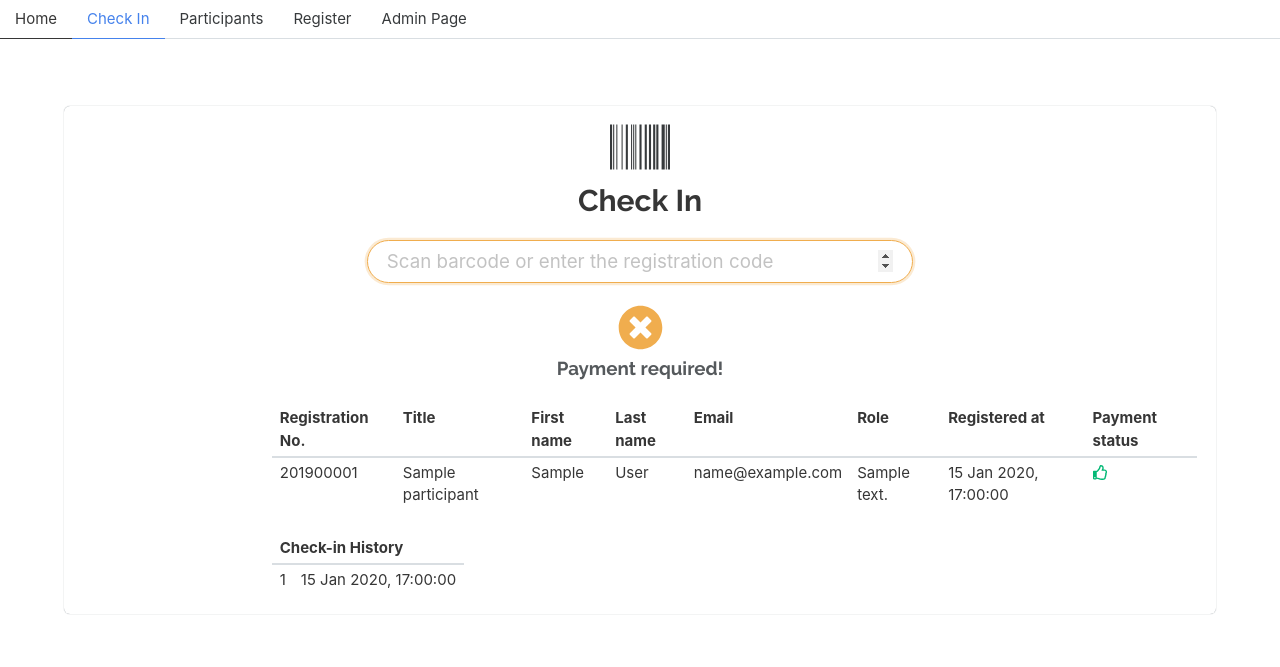
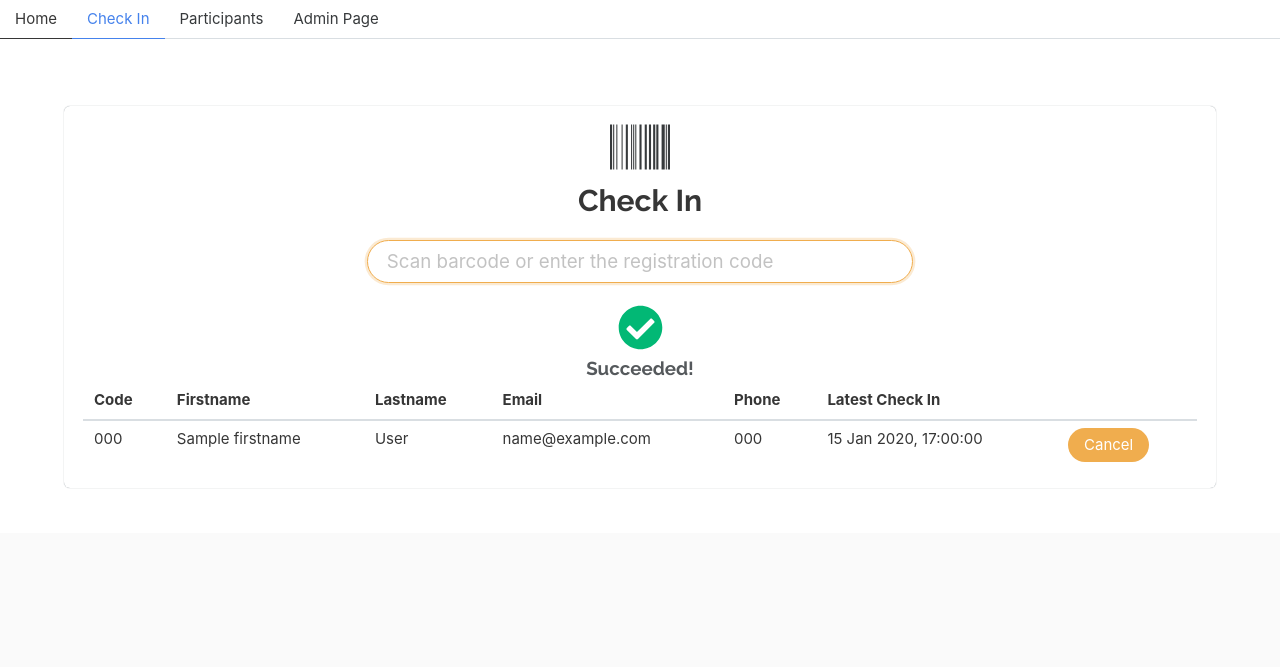
Before and after one commit to likit/anherf, a Flask app: template app/templates/barcode.html in a window 1280 px wide. Shown: the top 667 px of the page. Run offline with Flask 2, Linux system fonts and the light colour scheme; tables that the repository leaves empty hold one stand-in row (values such as "Sample post"); the template is opened without the code that fills it: values that come from a table or form of the project are taken from there, most other values are stand-ins (such as "Sample title", 1, 10 or a date in 2020); parts of the project's set-up code (start-up, migrations or seed data) failed here and were passed over; some libraries are stand-ins or nearby versions.

Commit message:
updated the program using HTMX
added code that loads data from google sheet

```diff
--- a/app/main.py
+++ b/app/main.py
@@ -2,31 +2,35 @@
 
 import os
 import datetime
+import gspread
+import arrow
 import click
 import time
+import pandas as pd
 from sys import stderr
-import barcode
-import pandas as pd
-import numpy as np
+# import barcode
 import pytz
-from barcode.writer import ImageWriter
+# from barcode.writer import ImageWriter
 from flask import (Flask, jsonify, render_template,
-                    send_file, request, url_for, redirect)
+                   send_file, request, url_for, redirect, flash, make_response)
 from flask_mail import Message, Mail
 from flask_sqlalchemy import SQLAlchemy
 from flask_migrate import Migrate
 from flask_admin import Admin
 from flask_wtf import FlaskForm
 from wtforms import StringField, SubmitField, SelectField, BooleanField
+from dotenv import load_dotenv
 
-bnk = pytz.timezone('Asia/Bangkok')
-YEAR = 2019
+load_dotenv()
+
+bangkok = pytz.timezone('Asia/Bangkok')
+YEAR = arrow.now(tz=bangkok).date()
 SENDER = 'likit.pre@mahidol.edu'
 
 mail = Mail()
 admin = Admin()
 
-basedir =  os.path.dirname(os.path.abspath(__file__))
+basedir = os.path.dirname(os.path.abspath(__file__))
 qrimage_dir = os.path.join(basedir, 'static/barcodes')
 
 app = Flask(__name__, static_url_path='/static')
@@ -36,7 +40,8 @@ app.config['MAIL_USERNAME'] = SENDER
 app.config['MAIL_USE_TLS'] = True
 app.config['MAIL_PORT'] = 587
 app.config['MAIL_PASSWORD'] = os.environ.get('MAIL_PASSWORD')
-app.config['SQLALCHEMY_DATABASE_URI'] = 'postgres+psycopg2://postgres@pg/anhperf_dev'
+app.config['SQLALCHEMY_DATABASE_URI'] = os.environ.get('DATABASE_URL').replace('://', 'ql://', 1)
+app.config['SQLALCHEMY_TRACK_MODIFICATIONS'] = False
 app.config['SECRET_KEY'] = os.environ.get('SECRET_KEY')
 mail.init_app(app)
 admin.init_app(app)
@@ -48,16 +53,20 @@ from .models import *
 
 from flask_admin.contrib.sqla import ModelView
 
-admin.add_view(ModelView(Participant,db.session))
-admin.add_view(ModelView(Registration,db.session))
+admin.add_view(ModelView(Participant, db.session))
+admin.add_view(ModelView(Registration, db.session))
 admin.add_view(ModelView(CheckIn, db.session))
 admin.add_view(ModelView(Role, db.session))
 
+gc = gspread.service_account(filename=os.environ.get('GOOGLE_JSON_KEYFILE'))
+
 
 def timezoned(value):
-    return value.astimezone(pytz.timezone('Asia/Bangkok')).strftime('%d %b %Y, %H:%M:%S')
+    return value.astimezone(bangkok).strftime('%d %b %Y, %H:%M:%S')
+
 
 app.jinja_env.filters['timezoned'] = timezoned
+
 
 class ParticipantForm(FlaskForm):
     email = StringField('Email')
@@ -72,7 +81,6 @@ class ParticipantForm(FlaskForm):
     payment_required = BooleanField()
     pay_status = BooleanField('Paid')
     submit = SubmitField('Submit')
-
 
 
 @app.route('/api/register/list')
@@ -114,10 +122,97 @@ def add_participant():
     print(form.errors)
     return render_template('new_participant.html', form=form)
 
-@app.route('/register/list')
-def list():
+
+@app.route('/register/registrants')
+def list_registrants():
     participants = Participant.query.all()
     return render_template('list.html', plist=participants, year=YEAR)
+
+
+@app.route('/register/registrants/reload')
+def reload_registrants():
+    sheet = gc.open_by_key(os.environ.get('GOOGLE_SHEET_ID'))
+    worksheet = sheet.get_worksheet(0)
+    new_registrants = 0
+    for rec in worksheet.get_all_records():
+        registrant = Participant.query.filter_by(firstname=rec['firstname'], lastname=rec['lastname']).first()
+        if not registrant:
+            new_registrant = Participant(firstname=rec['firstname'],
+                                         lastname=rec['lastname'],
+                                         title=rec['title'],
+                                         email=rec['email'],
+                                         mobile=rec['mobile'],
+                                         faculty=rec['university']
+                                         )
+            new_registration = Registration(regcode=rec['regcode'],
+                                            registered_at=rec['datetime'])
+            db.session.add(new_registration)
+            db.session.commit()
+            new_registration.generate_regcode()
+            new_registrant.registers.append(new_registration)
+            db.session.add(new_registrant)
+            db.session.commit()
+            new_registrants += 1
+    flash(f'{new_registrants} new registrants added.', 'success')
+    resp = make_response()
+    resp.headers['HX-Refresh'] = 'true'
+    return resp
+
+
+@app.route('/register/registrants', methods=['POST'])
+def check_registrant_code():
+    # register = Registration.query.filter_by(regcode=regcode)
+    regcode = request.form.get('regcode')
+    template = ''
+    if regcode:
+        registrant = Registration.query.filter_by(regcode=regcode).first()
+        if registrant:
+            checkin = CheckIn(checked_at=arrow.now(bangkok).datetime, registration=registrant)
+            db.session.add(checkin)
+            db.session.commit()
+            template = f'''
+            <div class="column has-text-centered">
+                <span class="icon is-large">
+                    <i class="fas fa-check-circle has-text-success fa-3x"></i>
+                </span><br>
+                <span class="subtitle">Succeeded!</span>
+            </div>
+            <table class="table is-fullwidth">
+                <thead>
+                <th>Code</th>
+                <th>Firstname</th>
+                <th>Lastname</th>
+                <th>Email</th>
+                <th>Phone</th>
+                <th>Latest Check In</th>
+                <th></th>
+                </thead>
+                <tbody>
+                    <tr>
+                    <td>{registrant.regcode}</td>
+                    <td>{registrant.participant.firstname}</td>
+                    <td>{registrant.participant.lastname}</td>
+                    <td>{registrant.participant.email}</td>
+                    <td>{registrant.participant.mobile}</td>
+                    <td>{checkin.checked_at.strftime('%d/%m/%Y %H:%M:%S')}</td>
+                    <td>
+                        <a class="button is-danger" href="{url_for('cancel_checkin', checkin_id=checkin.id, next=request.url)}">Cancel</a>
+                    </td>
+                    </tr>
+                </tbody>
+            </table>
+            '''
+    resp = make_response(template)
+    return resp
+
+
+@app.route('/cancel-checkin/<int:checkin_id>')
+def cancel_checkin(checkin_id):
+    checkin = CheckIn.query.get(checkin_id)
+    db.session.delete(checkin)
+    db.session.commit()
+    flash('Check-in has been cancelled.', 'success')
+    return redirect(request.args.get('next'))
 
 
 @app.route('/register/scan')
@@ -173,8 +268,8 @@ def send_mail(rid=None, recp_mail=None):
                   sender=SENDER,
                   recipients=[recp_mail])
 
-    if not os.path.exists(os.path.join(qrimage_dir, '{}.png'.format(rid))):
-        get_barcode(rid)
+    # if not os.path.exists(os.path.join(qrimage_dir, '{}.png'.format(rid))):
+    #     get_barcode(rid)
 
     with app.open_resource("{}/{}.png".format(qrimage_dir, rid)) as fp:
         msg.attach("{}.png".format(rid), "image/png", fp.read())
@@ -195,7 +290,7 @@ def display_html_message(rid):
 
 @app.cli.command()
 @click.argument('rid', required=False)
-def send_mail_barcode(rid=None,role=None):
+def send_mail_barcode(rid=None, role=None):
     if rid:
         reg = Registration.query.filter_by(id=rid).first()
         participants = [reg.participant]
@@ -218,12 +313,13 @@ def send_mail_barcode(rid=None,role=None):
             with app.open_resource("templates/message.txt") as template_fp:
                 content = template_fp.read().decode('utf-8')
 
-            msg = Message(subject='Welcome to the 6th Annual Health National Professional Reform Forum (ANHPERF {})'.format(YEAR),
-                          sender=SENDER,
-                          body=content,
-                          #recipients=['likit.pre@mahidol.edu'],
-                          recipients=[recp.email],
-                          cc=['likit.pre@mahidol.edu'])
+            msg = Message(
+                subject='Welcome to the 6th Annual Health National Professional Reform Forum (ANHPERF {})'.format(YEAR),
+                sender=SENDER,
+                body=content,
+                # recipients=['likit.pre@mahidol.edu'],
+                recipients=[recp.email],
+                cc=['likit.pre@mahidol.edu'])
             rid = recp.registers[-1].id
             with app.open_resource("{}/{}.png".format(qrimage_dir, rid)) as fp:
                 msg.attach("{}.png".format(rid), "image/png", fp.read())
@@ -245,7 +341,7 @@ def send_mail_barcode(rid=None,role=None):
 @app.cli.command()
 def send_mail_payment_reminder():
     regs = Registration.query.filter_by(payment_required=True,
-                                                pay_status=False)
+                                        pay_status=False)
     recp_mails = []
     for r in regs:
         recp_mails.append(r.participant.email)
@@ -255,11 +351,13 @@ def send_mail_payment_reminder():
 
     with mail.connect() as conn:
         for recp in recp_mails[1:]:
-            msg = Message(subject='Registration information for the 5th Annual Health National Professional Reform Forum (ANHPERF {})'.format(YEAR),
-                            sender=SENDER,
-                            body=content,
-                            recipients=[recp],
-                            cc=['likit.pre@mahidol.edu'])
+            msg = Message(
+                subject='Registration information for the 5th Annual Health National Professional Reform Forum (ANHPERF {})'.format(
+                    YEAR),
+                sender=SENDER,
+                body=content,
+                recipients=[recp],
+                cc=['likit.pre@mahidol.edu'])
             try:
                 conn.send(msg)
             except Exception:
@@ -270,7 +368,7 @@ def send_mail_payment_reminder():
 def pay(rid=None):
     if not rid:
         return jsonify({'message': 'No account ID specified'})
-    register = Registration.query.filter(Registration.id==rid).first()
+    register = Registration.query.filter(Registration.id == rid).first()
     # participant can only check in a single time
     if register:
         register.pay_status = True
@@ -289,7 +387,7 @@ def checkin(rid=None):
             trim_id = int(rid[4:])
         else:
             trim_id = rid
-        register = Registration.query.filter(Registration.id==trim_id).first()
+        register = Registration.query.filter(Registration.id == trim_id).first()
         if (register.payment_required and register.pay_status) or \
                 (not register.payment_required):
             new_checked_date = datetime.datetime.now(pytz.utc)
@@ -300,39 +398,39 @@ def checkin(rid=None):
             status = 'success'
         else:
             status = 'unpaid'
-        return redirect(url_for('scan',rid=register.id, status=status))
+        return redirect(url_for('scan', rid=register.id, status=status))
     return redirect(url_for('scan'))
 
 
-def get_barcode(rid):
-    if not os.path.exists(qrimage_dir):
-        os.mkdir(qrimage_dir)
-
-    EAN = barcode.get_barcode_class('code128')
-    ean = EAN(u'{}{:05}'.format(YEAR, int(rid)), writer=ImageWriter())
-    imgname = ean.save('{}/{}'.format(qrimage_dir, rid))
-    fp = open('{}'.format(imgname), 'wb')
-    ean.write(fp)
-    fp.close()
+# def get_barcode(rid):
+#     if not os.path.exists(qrimage_dir):
+#         os.mkdir(qrimage_dir)
+#
+#     EAN = barcode.get_barcode_class('code128')
+#     ean = EAN(u'{}{:05}'.format(YEAR, int(rid)), writer=ImageWriter())
+#     imgname = ean.save('{}/{}'.format(qrimage_dir, rid))
+#     fp = open('{}'.format(imgname), 'wb')
+#     ean.write(fp)
+#     fp.close()
 
 
-from .load_data import load
+# from .load_data import load
 
-@app.cli.command()
-@click.argument('inputfile')
-def load_data(inputfile):
-    load(inputfile)
+# @app.cli.command()
+# @click.argument('inputfile')
+# def load_data(inputfile):
+#     load(inputfile)
 
 
-@app.cli.command()
-@click.argument('id', required=False)
-def gen_barcode(id=None):
-    if id is None:
-        for reg in Registration.query.all():
-            get_barcode(reg.id)
-            print('Barcode for {} has been generated...'.format(reg.id))
-    else:
-        get_barcode(id)
+# @app.cli.command()
+# @click.argument('id', required=False)
+# def gen_barcode(id=None):
+#     if id is None:
+#         for reg in Registration.query.all():
+#             get_barcode(reg.id)
+#             print('Barcode for {} has been generated...'.format(reg.id))
+#     else:
+#         get_barcode(id)
 
 
 if __name__ == '__main__':
--- a/app/templates/barcode.html
+++ b/app/templates/barcode.html
@@ -4,8 +4,7 @@
     <ul>
         <li class=""><a href="/">Home</a></li>
         <li class="is-active"><a href="{{ url_for('scan') }}">Check In</a></li>
-        <li class=""><a href="{{ url_for('list') }}">Participants</a></li>
-        <li class=""><a href="{{ url_for('add_participant') }}">Register</a></li>
+        <li class=""><a href="{{ url_for('list_registrants') }}">Participants</a></li>
         <li class=""><a href="/admin">Admin Page</a></li>
     </ul>
 </div>
@@ -23,86 +22,58 @@
             <div class="column is-half is-offset-3">
                 <div class="field">
                     <div class="control">
-                        <input class="input is-rounded is-medium is-danger" type="number" data-bind="textInput: barcode"
+                        <form>
+                            <input class="input is-rounded is-medium is-danger"
+                                   id="regcode"
+                                   name="regcode"
+                                   hx-swap="innerHTML"
+                                   hx-target="#registrant-table"
+                                   hx-trigger="keyup changed delay:500ms"
+                                   hx-post="{{ url_for('check_registrant_code') }}"
                                    placeholder="Scan barcode or enter the registration code" autofocus/>
+                        </form>
                     </div>
                 </div>
             </div>
         </div>
         <div class="columns">
+            <div class="column" id="registrant-table">
                 {% if register %}
-            {% if status=='success' %}
-            <div class="column has-text-centered">
+                    <div class="has-text-centered">
                         <span class="icon is-large">
                             <i class="fas fa-check-circle has-text-success fa-3x"></i>
                         </span><br>
                         <span class="subtitle">Succeeded!</span>
                     </div>
-            {% elif status=='repeated' %}
-            <div class="column has-text-centered">
-                <span class="icon is-large">
-                    <i class="fas fa-times-circle has-text-warning fa-3x"></i>
-                </span><br>
-                <span class="subtitle">Already checked in today!</span>
-            </div>
-            {% else %}
-            <div class="column has-text-centered">
-                <span class="icon is-large">
-                    <i class="fas fa-times-circle has-text-danger fa-3x"></i>
-                </span><br>
-                <span class="subtitle">Payment required!</span>
-            </div>
-            {% endif %}
-        </div>
-        <div class="columns">
-            <div class="column is-offset-2">
-                <table class="table is-narrow">
+                    <table class="table is-fullwidth">
                         <thead>
-                        <th>Registration No.</th>
-                        <th>Title</th>
-                        <th>First name</th>
-                        <th>Last name</th>
+                        <th>Code</th>
+                        <th>Firstname</th>
+                        <th>Lastname</th>
                         <th>Email</th>
-                        <th>Role</th>
-                        <th>Registered at</th>
-                        <th>Payment status</th>
+                        <th>Phone</th>
+                        <th>Latest Check In</th>
+                        <th></th>
                         </thead>
                         <tbody>
                         <tr>
-                            <td>{{ '{}{:05}'.format(2019,register.id) }}</td>
-                            <td>{{ register.participant.title }}</td>
-                            <td>{{ register.participant.firstname }}</td>
-                            <td>{{ register.participant.lastname }}</td>
-                            <td>{{ register.participant.email }}</td>
-                            <td>{{ register.participant.role.desc }}</td>
-                            <td>{{ register.registered_at|timezoned }}</td>
-                            {% if not register.payment_required or register.pay_status %}
-                            <td><i class="far fa-thumbs-up has-text-success"></i></td>
-                            {% else %}
-                                {% if not register.pay_status %}
-                                <td><a class="button is-outlined is-rounded is-danger"
-                                       href="{{ url_for('pay', rid=register.id) }}">Pay</a></td>
-                                {% endif %}
-                            {% endif %}
+                            <td>{{register.regcode}}</td>
+                            <td>{{register.participant.firstname}}</td>
+                            <td>{{register.participant.lastname}}</td>
+                            <td>{{register.participant.email}}</td>
+                            <td>{{register.participant.mobile}}</td>
+                            <td>{{register.checkins[-1].checked_at|timezoned}}</td>
+                            <td>
+                                <a class="button is-danger"
+                                   href="{url_for('cancel_checkin', checkin_id=checkin.id, next=request.url)}">
+                                    Cancel
+                                </a>
+                            </td>
                         </tr>
                         </tbody>
                     </table>
-                <table class="table is-narrow">
-                    <col width="10">
-                    <thead>
-                        <th colspan="2">Check-in History</th>
-                    </thead>
-                    <tbody>
-                    {% for chk in register.checkins|reverse %}
-                        <tr>
-                            <td>{{ loop.index }}</td>
-                            <td>{{ chk.checked_at | timezoned }}</td>
-                        </tr>
-                    {% endfor %}
-                    </tbody>
-                </table>
+                {% endif %}
             </div>
-            {% endif %}
         </div>
     </div>
 </div>
@@ -111,16 +82,8 @@
 {% block scripts %}
 {{super()}}
     <script>
-    var ViewModel = function () {
-        var self = this;
-        self.barcode = ko.observable();
-        self.barcode.subscribe(function (value) {
-            if (value.length === 9) {
-                window.location.href = "/checkin/" + value;
-            }
-        });
-    }
-    var vm = new ViewModel();
-    ko.applyBindings(vm);
+    document.addEventListener('htmx:afterSwap', function (event) {
+        $('#regcode').val('')
+    })
     </script>
 {% endblock %}
--- a/app/templates/base.html
+++ b/app/templates/base.html
@@ -4,17 +4,50 @@
     <meta charset="UTF-8">
     <meta name="viewport" content="width=device-width, initial-scale=1">
     <title>Title</title>
-  <link rel="stylesheet" href="{{url_for('static', filename='css/bulmaswatch.min.css')}}">
-  <link rel="stylesheet" href="//cdn.datatables.net/1.10.19/css/jquery.dataTables.min.css">
+    <link rel="stylesheet" href="{{ url_for('static', filename='css/bulmaswatch.min.css') }}">
+    <link rel="stylesheet" href="https://cdn.datatables.net/1.13.6/css/dataTables.bulma.min.css">
 </head>
 <body>
 {% block page_content %}
 {% endblock %}
+{% block footer %}
+    <div class="footer">
+        <div class="container">
+            <div class="content has-text-centered">
+                {% if config['DEBUG'] %}
+                    <article class="message is-warning">
+                        <div class="message-header">
+                            DEBUG MODE Only
+                        </div>
+                        <div class="message-body">
+                            <strong>Template file:</strong> {{ self._TemplateReference__context.name }}
+                        </div>
+                    </article>
+                {% endif %}
+            </div>
+        </div>
+    </div>
+{% endblock %}
 {% block scripts %}
-    <script src="{{url_for('static', filename='js/jquery-3.3.1.min.js')}}"></script>
-    <script src="{{url_for('static', filename='js/knockout-3.4.2.js')}}"></script>
+    <script src="https://code.jquery.com/jquery-3.7.0.js"></script>
     <script defer src="https://use.fontawesome.com/releases/v5.0.7/js/all.js"></script>
-    <script src="//cdn.datatables.net/1.10.19/js/jquery.dataTables.min.js"></script>
+    <script src="//cdn.datatables.net/1.13.6/js/jquery.dataTables.min.js"></script>
+    <script src="//cdn.datatables.net/1.13.6/js/dataTables.bulma.min.js"></script>
+    <script src="https://unpkg.com/htmx.org@1.6.1"
+            integrity="sha384-tvG/2mnCFmGQzYC1Oh3qxQ7CkQ9kMzYjWZSNtrRZygHPDDqottzEJsqS4oUVodhW"
+            crossorigin="anonymous"></script>
+    <script>
+        document.addEventListener('DOMContentLoaded',
+            () => {
+                (document.querySelectorAll('.notification .delete') || []).forEach(($delete) => {
+                    const $notification = $delete.parentNode;
+
+                    $delete.addEventListener('click', () => {
+                        $notification.parentNode.removeChild($notification);
+                    });
+                });
+            })
+    </script>
 {% endblock %}
 </body>
 </html>
--- a/app/templates/new_participant.html
+++ b/app/templates/new_participant.html
@@ -4,7 +4,7 @@
     <ul>
         <li class=""><a href="/">Home</a></li>
         <li class=""><a href="{{ url_for('scan') }}">Check In</a></li>
-        <li class="is-active"><a href="{{ url_for('list') }}">Participants</a></li>
+        <li class="is-active"><a href="{{ url_for('list_registrants') }}">Participants</a></li>
         <li class=""><a href="{{ url_for('add_participant') }}">Register</a></li>
         <li class=""><a href="/admin">Admin Page</a></li>
     </ul>
```
Also changed, not shown: app/models.py (+15 -1 lines), app/templates/flashes.html (added, +12 -0 lines), app/templates/list.html (+22 -22 lines). Lines whose indentation alone changed are shown as unchanged.
